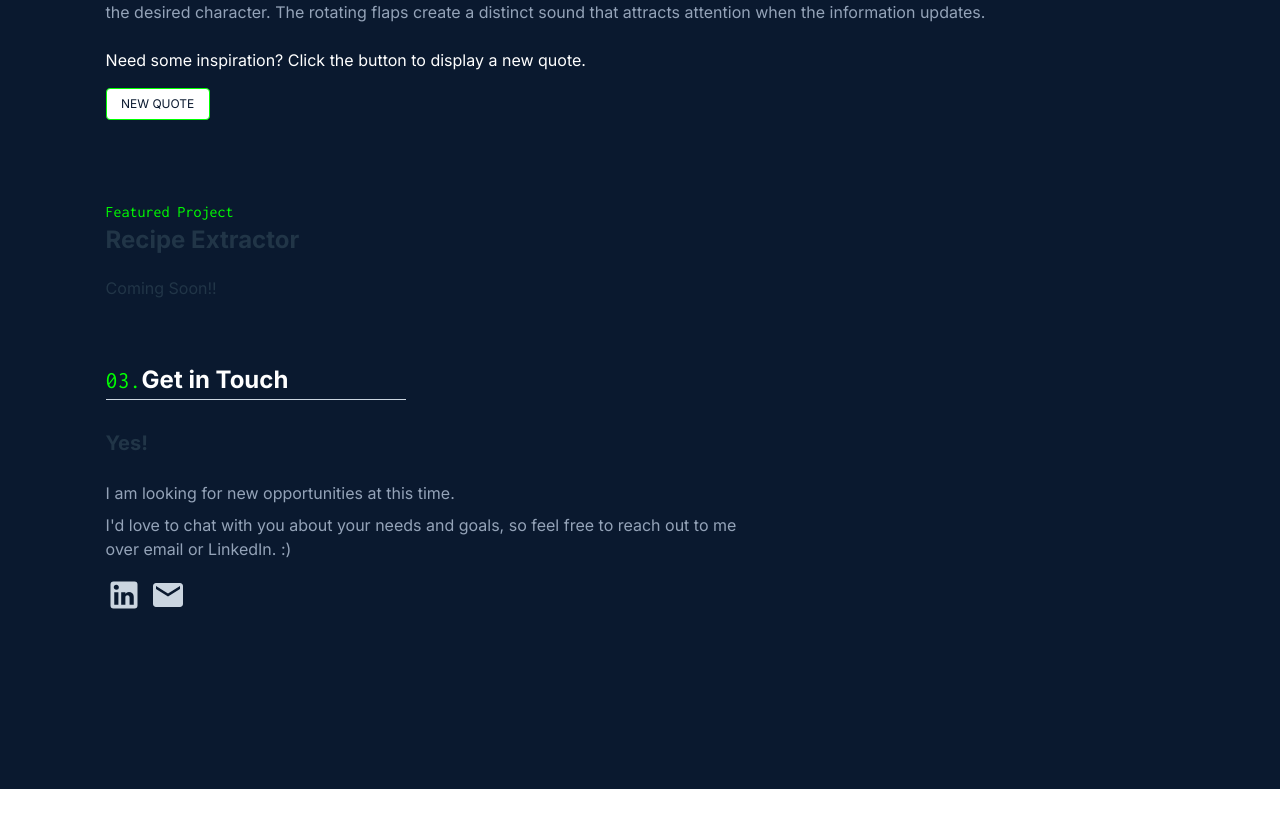
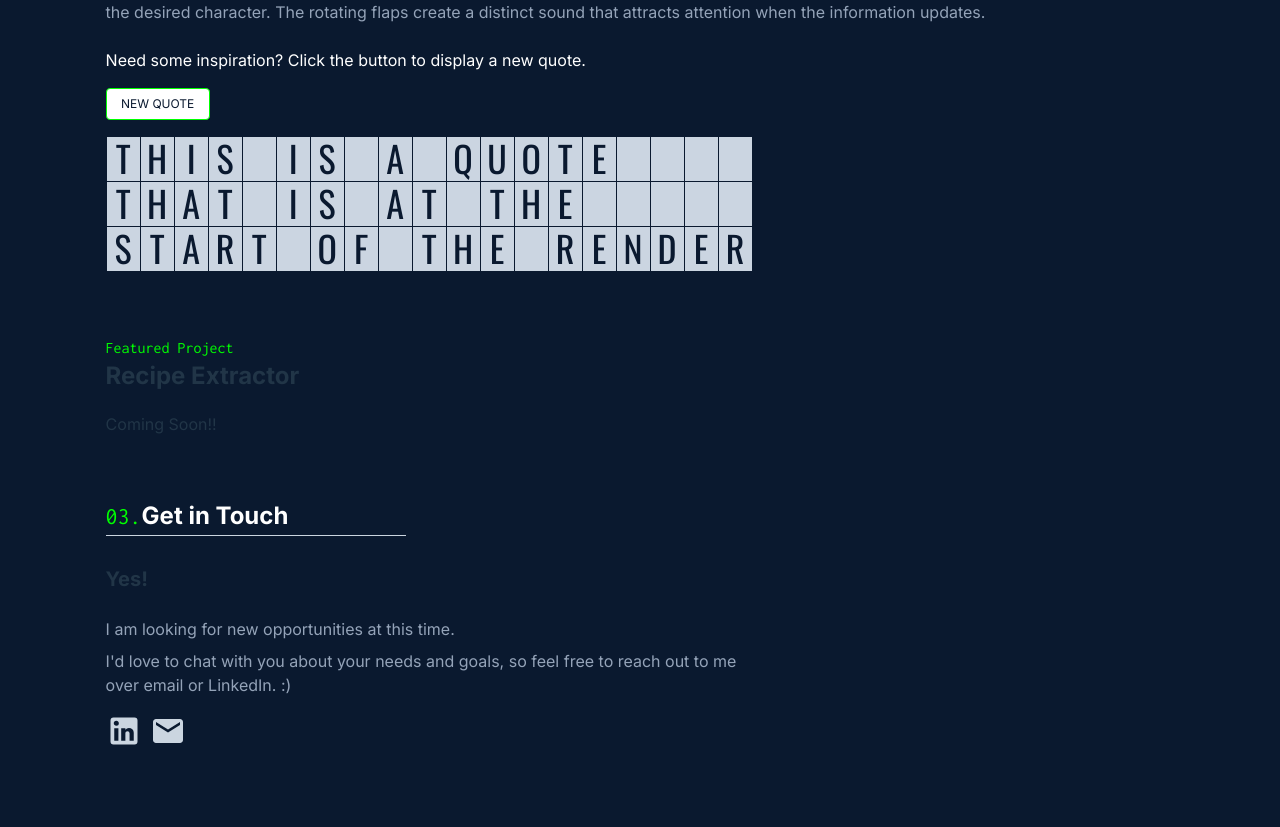
Before and after one commit to sharoncraddock/sharoncraddock.github.io, a React (Vite) app: page / in a window 1280 px wide. Shown: the part 1644-2471 px from the top of the page. Before the commit the page ends 2433 px from the top, so only its background shows below. Built offline with nearby package versions, Linux system fonts and the light colour scheme.

Commit message:
Clean up timeouts, refactors.

```diff
--- a/src/components/split-flap/character-cycler.tsx
+++ b/src/components/split-flap/character-cycler.tsx
@@ -28,7 +28,11 @@ function CharacterCycler({ stopCharacter, quote }: LetterCyclerProps) {
 
   // run on initial component render only
   useEffect(() => {
-    counter(0, stopCharacter);
+    const timeout = counter(0, stopCharacter);
+
+    return function() {
+      clearTimeout(timeout);
+    }
   }, [quote]);
 
   return <span className="text-4xl font-split-flap text-custom-blue">{character}</span>;
--- a/src/components/split-flap/quotes.ts
+++ b/src/components/split-flap/quotes.ts
@@ -1,15 +1,20 @@
 const quotes = [
-    { quote: 'The meaning of life is to find your gift. The purpose of life is to give it away.', author: 'Anonymous'},
-    { quote: 'Life is not about finding yourself. Life is about creating yourself.', author: 'Lolly Daskal'},
-    { quote: 'Success is the sum of small efforts, repeated day-in and day-out.', author: 'Robert Collier'},
-    { quote: 'Courage is resistance to fear, mastery of fear - not absence of fear.', author: 'Mark Twain'},
-    { quote: 'You must expect great things of yourself before you can do them.', author: 'Michael Jordan'},
-    { quote: 'Motivation is what gets you started. Habit is what keeps you going.', author: 'Jim Ryun'},
-    { quote: 'Opportunities don\'t happen, you create them.', author: 'Chris Grosser'},
-    { quote: 'Everything you\'ve ever wanted is on the other side of fear.', author: 'George Addair'},
-    { quote: 'It is never too late to be what you might have been.', author: 'Adelaide Anne Procter'},
-    { quote: 'Never say never, because limits, like fears, are often just an illusion.', author: 'Michael Jordan'},
-    { quote: 'The most difficult thing is the decision to act, the rest is merely tenacity.', author: 'Amelia Earhart'}
+  'Life is not about finding yourself. Life is about creating yourself.',
+  'Success is the sum of small efforts, repeated day-in and day-out.',
+  'Courage is resistance to fear, mastery of fear - not absence of fear.',
+  'You must expect great things of yourself before you can do them.',
+  'Motivation is what gets you started. Habit is what keeps you going.',
+  'Opportunities don\'t happen, you create them.',
+  'Everything you\'ve ever wanted is on the other side of fear.',
+  'It is never too late to be what you might have been.',
+  'Never say never, because limits, like fears, are often just an illusion.',
+  'The most difficult thing is the decision to act, the rest is merely tenacity.',
+  'The best time to plant a tree was 20 years ago. The next best time is now.',
+  'Talent hits a target no one else can hit. Genius hits a target no one else can see.',
+  'Don\'t judge each day by the harvest you reap, but by the seeds that you plant.',
+  'The most important step a man can take is not the first one - It\'s the next one.',
+  'Believe you can and you’re halfway there.',
+  'Someday is not a day of the week.'
  ];
 
 export default quotes;
--- a/src/components/split-flap/split-flap.tsx
+++ b/src/components/split-flap/split-flap.tsx
@@ -12,17 +12,19 @@ interface SplitFlapTableProps {
 
 function SplitFlapTable({ voiceClass }: SplitFlapTableProps){
 
-  const [message, setMessage] = useState('');
-  const [table, setTable] = useState(null);
+  const [quote, setQuote] = useState('This is a quote that is at the start of the render');
+  console.log('current quote state ' + quote);
 
-  function selectedMessage(messageArray: Array<object>){
-    return messageArray[Math.floor(Math.random() * messageArray.length)];
+  // selects a single quote from the array of quotes
+  function selectedQuote(quoteArray: Array<string>){
+    return quoteArray[Math.floor(Math.random() * quoteArray.length)];
   }
 
-  function messageRows(message: string, rowLength: number){
-    if (!message) return;
-    let finalArray = [];
-      const words = message.split(' ');
+  // splits quote into individual rows and returns an array of those rows
+  function quoteInRows(quote: string, rowLength: number){
+    if (!quote) return [];
+    let quoteRowsArray = [];
+      const words = quote.split(' ');
       while (words.length) {
         let line = '';
         while (words.length) {
@@ -31,49 +33,49 @@ function SplitFlapTable({ voiceClass }: SplitFlapTableProps){
             line = trialLine;
             words.shift();
           } else {
-            finalArray.push(line.trim());
+            quoteRowsArray.push(line.trim());
             line = '';
             break;
           }
         }
         // line that was too short to trigger push
         if (line.length) {
-          finalArray.push(line.trim());
+          quoteRowsArray.push(line.trim());
         }
       }
-      return finalArray;
+      return quoteRowsArray;
   }
 
+  // uppercase each individual character and pass it to the Cycler
   function tableData(item: Array<string>) {
     const itemIndividualChars = [...item.toUpperCase()];
-    return itemIndividualChars.map((char) =>
-      <td className="bg-slate-300 border border-custom-blue text-center td-width">
-        <CharacterCycler stopCharacter={char} quote={message} />
+    return itemIndividualChars.map((char, index) =>
+      <td key={`${index}-${char}`} className="bg-slate-300 border border-custom-blue text-center td-width">
+        <CharacterCycler stopCharacter={char} quote={quote} />
       </td>);
   }
 
   function tableRows(quote: Array<string>){
-    if (!quote) return;
+    if (!quote) return [];
     return (
-      <table className="border-collapse">
-        <tbody>
-           {quote.map(
-            (item: string) => <tr className="border border-custom-blue">{tableData(item.padEnd(rowLength - 1, ' '))}</tr>
-           )}
-        </tbody>
-      </table>
-      );
+      <>
+       {quote.map(
+        (item: string, index: number) =>
+          <tr key={`${index}-${item.charAt(0)}`} className="border border-custom-blue">
+            {tableData(item.padEnd(rowLength - 1, ' '))}
+          </tr>
+       )}
+      </>
+    );
   }
 
   function handleClick(){
-    const updatedMessage = selectedMessage(quotes);
-    setMessage(updatedMessage.quote);
-    setTable(finalTable(updatedMessage.quote));
+    setQuote(selectedQuote(quotes));
   }
 
-  function finalTable(messg: string){
-   const messgInRows = messageRows(messg, rowLength);
-   return tableRows(messgInRows);
+  function completedQuote(quote: string){
+   const quoteReadyForTable = quoteInRows(quote, rowLength);
+   return tableRows(quoteReadyForTable);
   }
 
   return (
@@ -84,7 +86,11 @@ function SplitFlapTable({ voiceClass }: SplitFlapTableProps){
       <p className="text-white mt-6">Need some inspiration? Click the button to display a new quote.</p>
         <button onClick={handleClick} className={`border border-${voiceClass} rounded hover:bg-slate-400 bg-white text-xs text-custom-blue uppercase mt-4 mb-4`}>New Quote</button>
       <div className="">
-        {table}
+        <table className="border-collapse">
+          <tbody>
+            {completedQuote(quote)}
+          </tbody>
+        </table>
       </div>
      </>
   )
```
